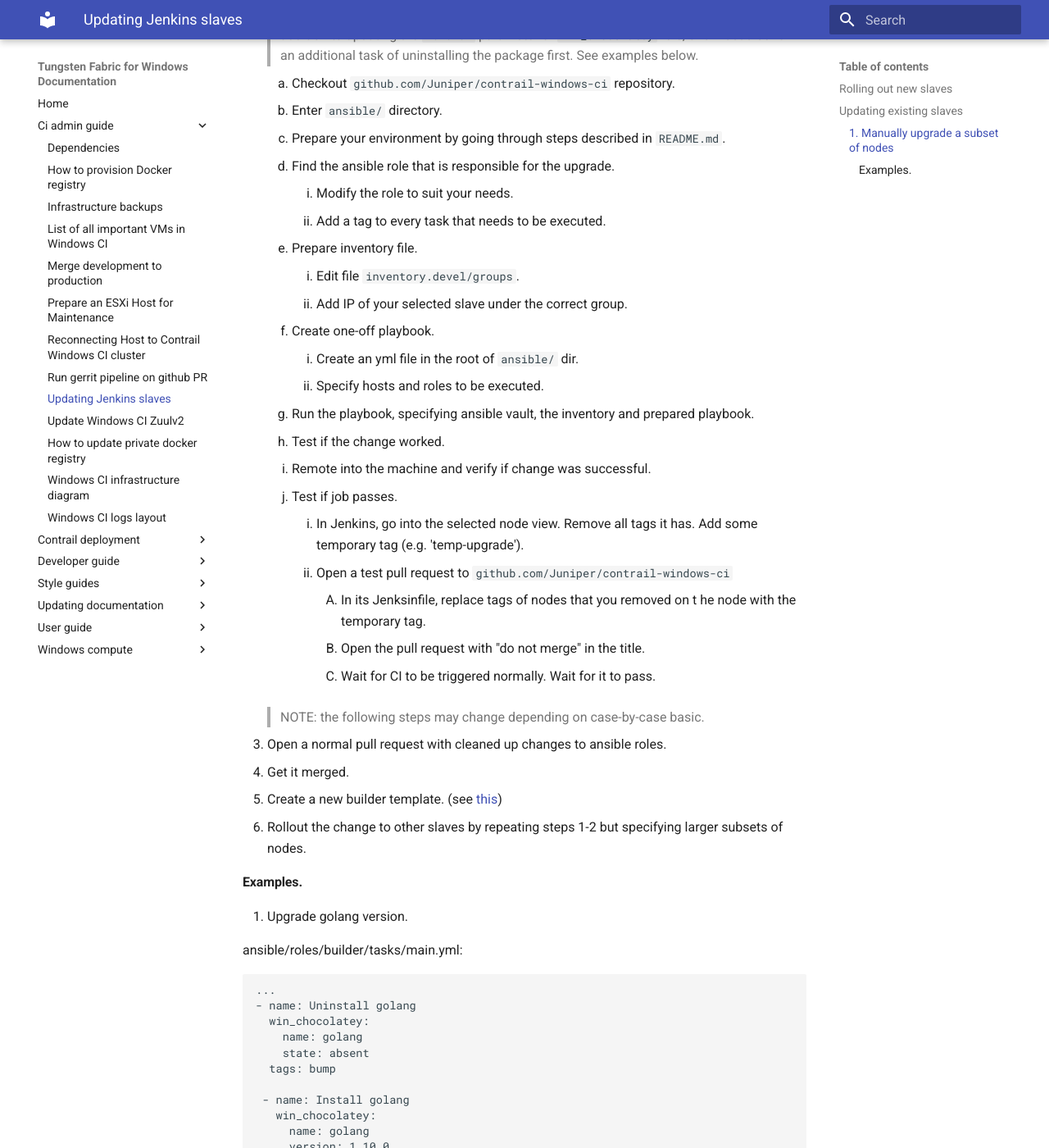
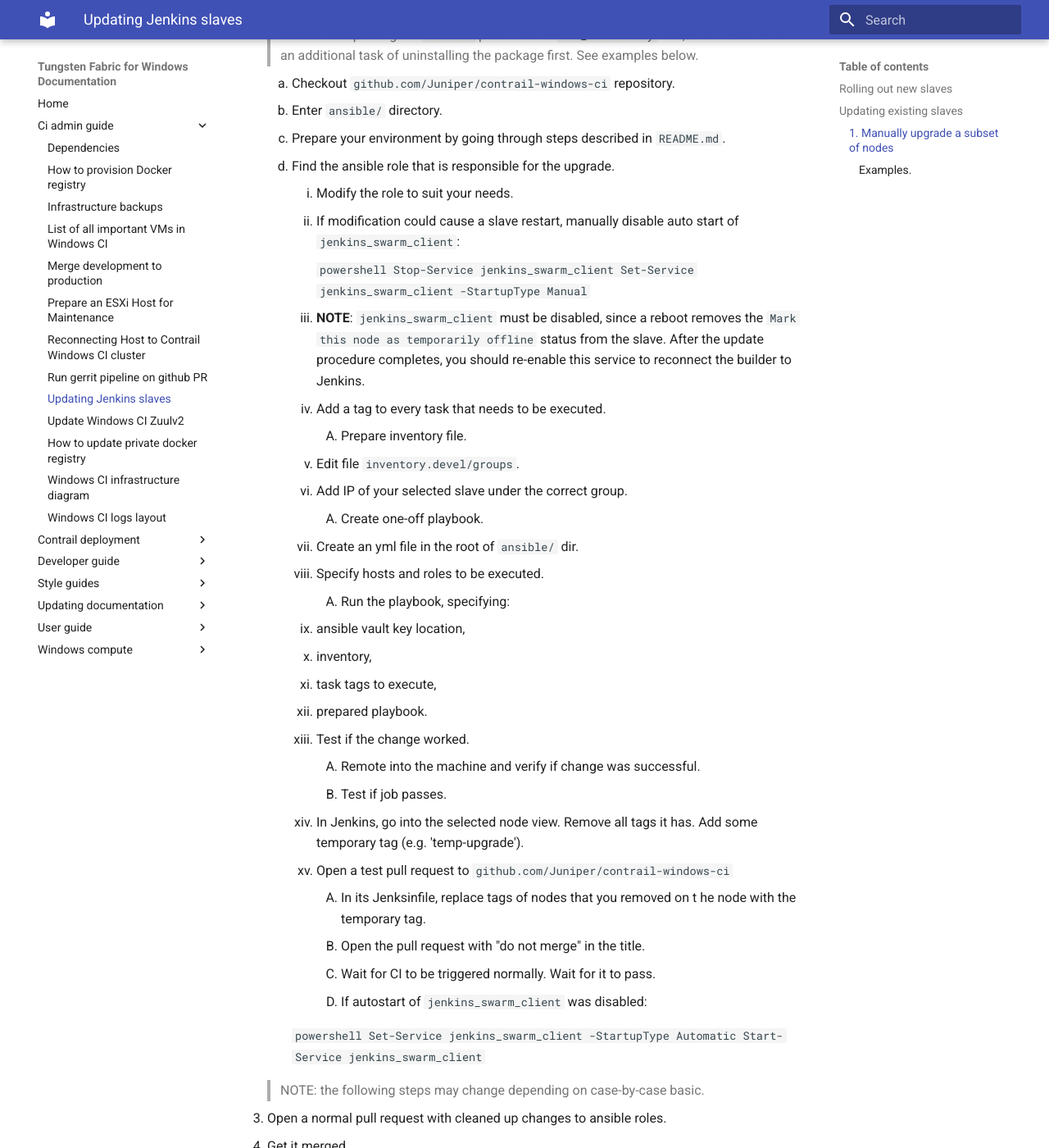
Before and after one commit to piotr-szuberski/contrail-windows-docs, an MkDocs documentation site: the page built from doc/ci_admin_guide/Update_Jenkins_slaves.md, in a window 1280 px wide and 1400 px high, scrolled down 861 px. Shown: the whole window at 82% size. Built offline with MkDocs 1.6.1 and Material for MkDocs 9.7.7, drawn with Linux system fonts in a browser that asks for light colours.

Commit message:
Use tags and disable autostart of jenkins agent when updating slaves (#53)
* Mention tags and disable autostart of jenkins agent when updating slaves

- Use tags when launching `ansible-playbook` for updating slaves.
- Disable autostart if applied changes would reboot a host.

* Improve a `jenkins_swarm_client` note

````diff
--- a/doc/ci_admin_guide/Update_Jenkins_slaves.md
+++ b/doc/ci_admin_guide/Update_Jenkins_slaves.md
@@ -42,6 +42,14 @@
     1. Prepare your environment by going through steps described in `README.md`.
     1. Find the ansible role that is responsible for the upgrade.
         1. Modify the role to suit your needs.
+        1. If modification could cause a slave restart, manually disable auto start of `jenkins_swarm_client`:
+
+            ```powershell
+            Stop-Service jenkins_swarm_client
+            Set-Service jenkins_swarm_client -StartupType Manual
+            ```
+
+        1. __NOTE__: `jenkins_swarm_client` must be disabled, since a reboot removes the `Mark this node as temporarily offline` status from the slave. After the update procedure completes, you should re-enable this service to reconnect the builder to Jenkins.
         1. Add a tag to every task that needs to be executed.
     1. Prepare inventory file.
         1. Edit file `inventory.devel/groups`.
@@ -49,7 +57,11 @@
     1. Create one-off playbook.
         1. Create an yml file in the root of `ansible/` dir.
         1. Specify hosts and roles to be executed.
-    1. Run the playbook, specifying ansible vault, the inventory and prepared playbook.
+    1. Run the playbook, specifying:
+        - ansible vault key location,
+        - inventory,
+        - task tags to execute,
+        - prepared playbook.
 1. Test if the change worked.
     1. Remote into the machine and verify if change was successful.
     1. Test if job passes.
@@ -58,6 +70,12 @@
             1. In its Jenksinfile, replace tags of nodes that you removed on t he node with the temporary tag.
             1. Open the pull request with "do not merge" in the title.
             1. Wait for CI to be triggered normally. Wait for it to pass.
+    1. If autostart of `jenkins_swarm_client` was disabled:
+
+        ```powershell
+        Set-Service jenkins_swarm_client -StartupType Automatic
+        Start-Service jenkins_swarm_client
+        ```
 
     > NOTE: the following steps may change depending on case-by-case basic.
 
````
